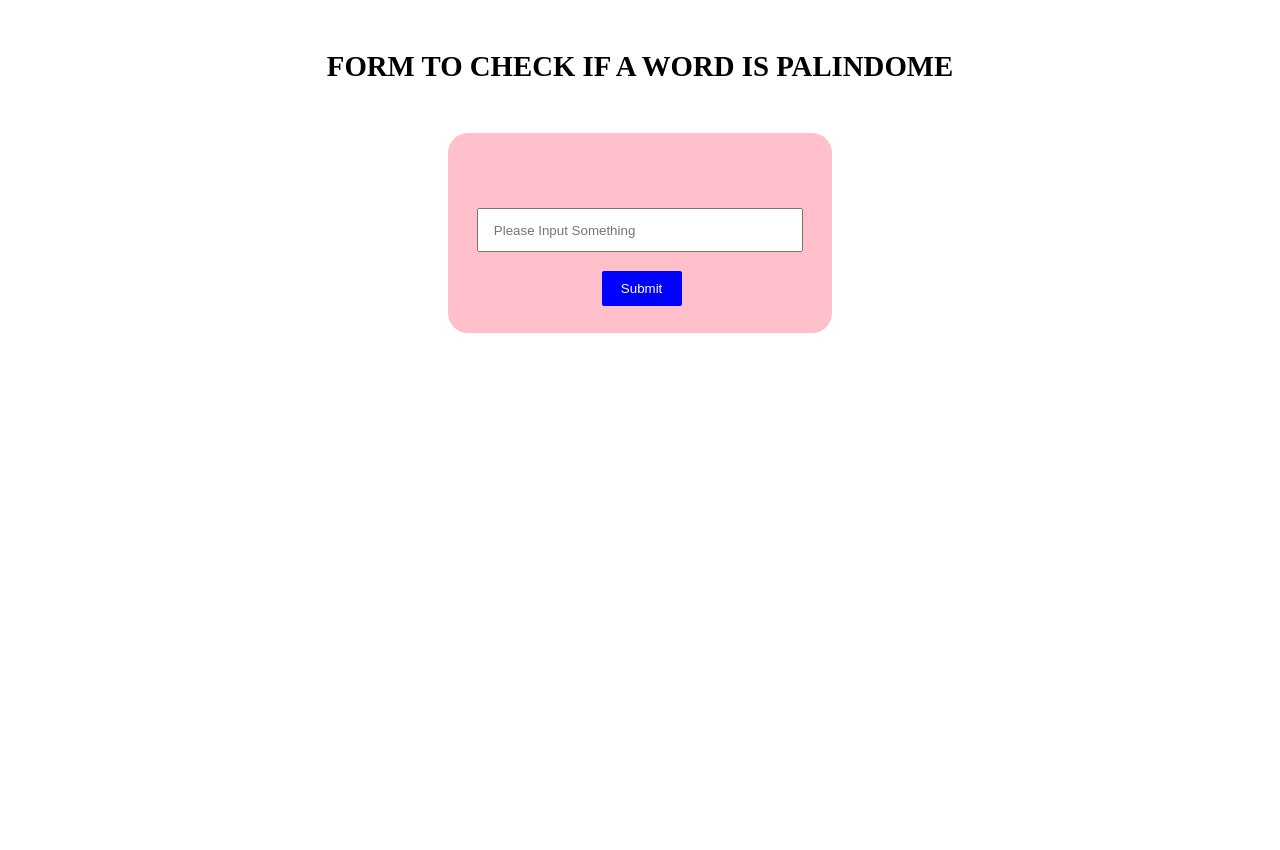
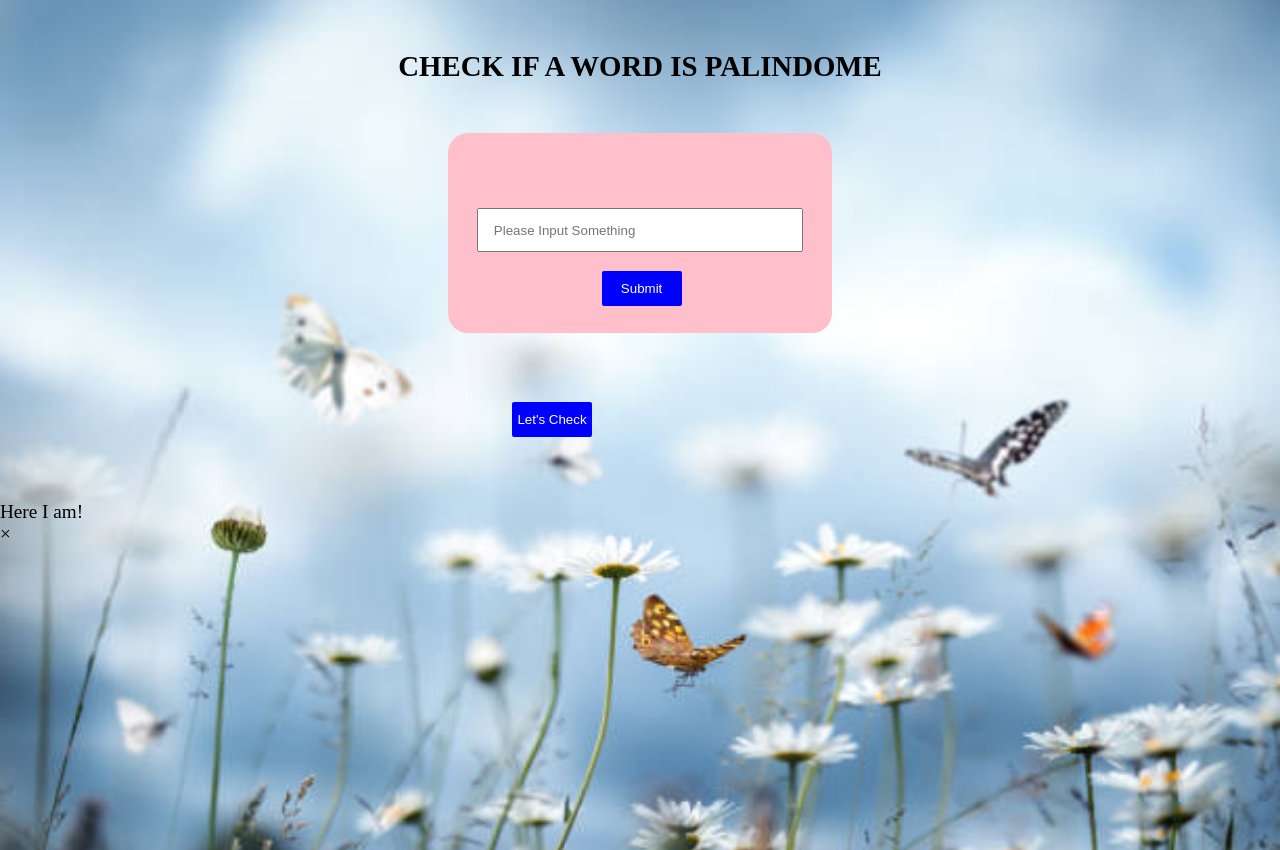
Before and after one commit to Ericademola/Vanila-JS-Palindome, a plain HTML site: page index.html in a window 1280 px wide. Before the commit the page ends 800 px from the top, so only its background shows below. Drawn offline with Linux system fonts and the light colour scheme.

Commit message:
flower background add

```diff
--- a/index.css
+++ b/index.css
@@ -6,6 +6,10 @@
 body {
     margin-top: 50px;
     font-size: larger;
+
+    background: url(nature-flower.jpg) no-repeat center center /cover;
+    height: 100vh;
+    position: relative;
 }
 
 body h2 {
--- a/index.html
+++ b/index.html
@@ -10,7 +10,7 @@
     <link rel="stylesheet" type="text/css" href="index.css">
 </head>
 <body>
-    <h2>FORM TO CHECK IF A WORD IS PALINDOME</h2>
+    <h2>CHECK IF A WORD IS PALINDOME</h2>
     <div class="answer">
         <form>
             <input type="text" ID='palindome' placeholder='Please Input Something' value="">
@@ -19,25 +19,18 @@
         <button type="submit" onclick="checkWord()">Submit</button>
     </div>
 
-    <section>
-        <div hidden id="wrong">
-            <i class='fas fa-thumbs-down' style='font-size:84px;color:#fff;padding-bottom: 15px;'></i>
-            <h1>You Wrong, Bros.</h1>
-            <p>Try Again, Sir.</p>
+
+    <button id="open-btn">
+        Let's Check
+    </button>
+    <div id="model-container">
+        <div id="model">
+            <p>Here I am!</p>
+            <div id="close-btn">&times;</div>
         </div>
+    </div>
 
-        <div hidden id="invalid">
-            <i class='fas fa-angry' style='font-size:84px;color:red;padding-bottom: 15px;'></i>
-            <h1>Bros, Ojoor.</h1>
-            <p>Give us answer.</p>
-        </div>
 
-        <div hidden id="right">
-            <i class='fas fa-thumbs-up' style='font-size:84px;color:#fff;padding-bottom: 10px;'></i>
-            <h1>You Get am, Boss.</h1>
-            <p>You brain dey hot o!.</p>
-        </div>
-    </section>
     <script src="index.js"></script>
 </body>
 </html>
```
Also changed, not shown: nature-flower.jpg (added).
